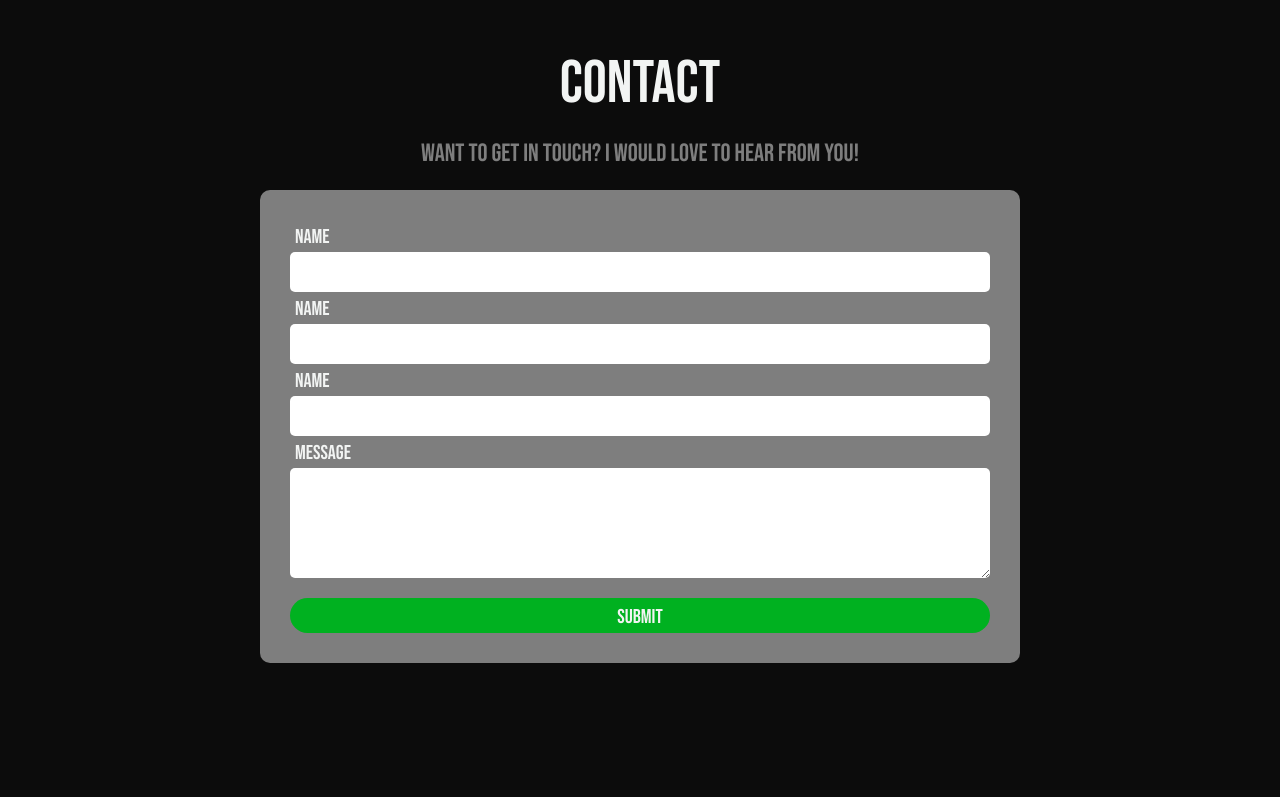
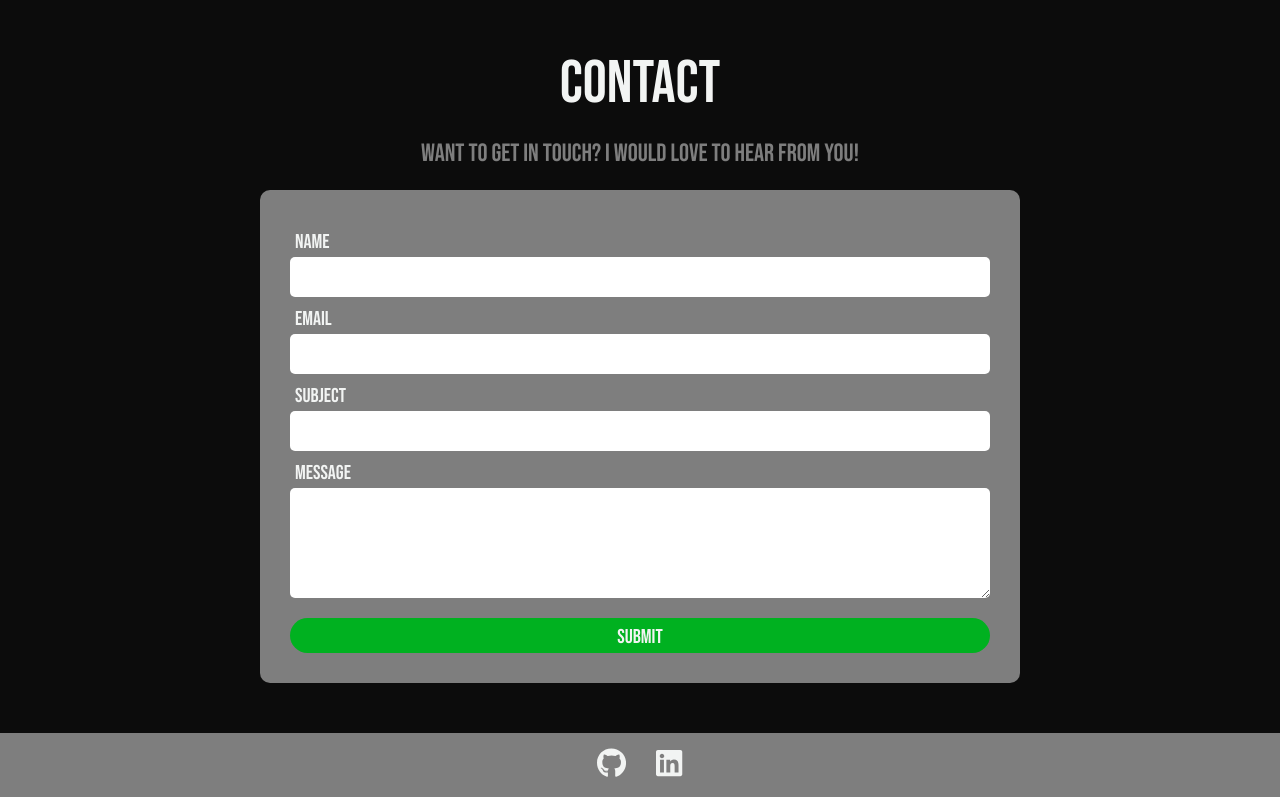
Before and after one commit to naimeramirez/ramirez-portfolio, a website: page index.html in a window 1280 px wide. Shown: the part 3049-3846 px from the top of the page. Before the commit the page ends 3762 px from the top, so only its background shows below. Drawn offline with Linux system fonts and the light colour scheme.

Commit message:
footer section

```diff
--- a/css/index.css
+++ b/css/index.css
@@ -2,7 +2,7 @@
     --primary: #7E7E7E;
     --secondary: #F2F4F3;
     --tertiary: #00B120;
-    --complimentary: #AB0522;
+    --complimentary: #1F8F2D;
     --background: #0C0C0C;
 
     --bar-width: 40px;
@@ -389,6 +389,7 @@ label {
     padding: 5px;
     font-size: 20px;
     color: var(--secondary);
+    margin-top: 5px;
 }
 
 input, textarea {
@@ -422,3 +423,26 @@ button {
 button:hover {
     background-color: var(--complimentary);
 }
+
+/*footer*/
+footer {
+background-color:  var(--primary);
+    width: 100vw;
+}
+
+footer ul {
+    list-style-type: none;
+    display: flex;
+    justify-content: center;
+    align-items: center;
+}
+
+.footer-link {
+    height: 30px;
+    fill: var(--secondary);
+    margin: 15px;
+}
+
+.footer-link:hover {
+    fill: var(--tertiary);
+}
--- a/index.html
+++ b/index.html
@@ -182,10 +182,10 @@
         <label for="name" class="form-label">NAME</label>
         <input type="text" class="form-control" id="name">
 
-        <label for="email" class="form-label">NAME</label>
+        <label for="email" class="form-label">EMAIL</label>
         <input type="email" class="form-control" id="email">
 
-        <label for="subject" class="form-label">NAME</label>
+        <label for="subject" class="form-label">SUBJECT</label>
         <input type="text" class="form-control" id="subject">
 
         <label for="message" class="form-label">MESSAGE</label>
@@ -195,6 +195,17 @@
     </form>
 </div>
 
+<footer>
+    <ul>
+        <li>
+            <a href=""><svg class="footer-link" xmlns="http://www.w3.org/2000/svg" viewBox="0 0 496 512"><path d="M165.9 397.4c0 2-2.3 3.6-5.2 3.6-3.3.3-5.6-1.3-5.6-3.6 0-2 2.3-3.6 5.2-3.6 3-.3 5.6 1.3 5.6 3.6zm-31.1-4.5c-.7 2 1.3 4.3 4.3 4.9 2.6 1 5.6 0 6.2-2s-1.3-4.3-4.3-5.2c-2.6-.7-5.5.3-6.2 2.3zm44.2-1.7c-2.9.7-4.9 2.6-4.6 4.9.3 2 2.9 3.3 5.9 2.6 2.9-.7 4.9-2.6 4.6-4.6-.3-1.9-3-3.2-5.9-2.9zM244.8 8C106.1 8 0 113.3 0 252c0 110.9 69.8 205.8 169.5 239.2 12.8 2.3 17.3-5.6 17.3-12.1 0-6.2-.3-40.4-.3-61.4 0 0-70 15-84.7-29.8 0 0-11.4-29.1-27.8-36.6 0 0-22.9-15.7 1.6-15.4 0 0 24.9 2 38.6 25.8 21.9 38.6 58.6 27.5 72.9 20.9 2.3-16 8.8-27.1 16-33.7-55.9-6.2-112.3-14.3-112.3-110.5 0-27.5 7.6-41.3 23.6-58.9-2.6-6.5-11.1-33.3 2.6-67.9 20.9-6.5 69 27 69 27 20-5.6 41.5-8.5 62.8-8.5s42.8 2.9 62.8 8.5c0 0 48.1-33.6 69-27 13.7 34.7 5.2 61.4 2.6 67.9 16 17.7 25.8 31.5 25.8 58.9 0 96.5-58.9 104.2-114.8 110.5 9.2 7.9 17 22.9 17 46.4 0 33.7-.3 75.4-.3 83.6 0 6.5 4.6 14.4 17.3 12.1C428.2 457.8 496 362.9 496 252 496 113.3 383.5 8 244.8 8zM97.2 352.9c-1.3 1-1 3.3.7 5.2 1.6 1.6 3.9 2.3 5.2 1 1.3-1 1-3.3-.7-5.2-1.6-1.6-3.9-2.3-5.2-1zm-10.8-8.1c-.7 1.3.3 2.9 2.3 3.9 1.6 1 3.6.7 4.3-.7.7-1.3-.3-2.9-2.3-3.9-2-.6-3.6-.3-4.3.7zm32.4 35.6c-1.6 1.3-1 4.3 1.3 6.2 2.3 2.3 5.2 2.6 6.5 1 1.3-1.3.7-4.3-1.3-6.2-2.2-2.3-5.2-2.6-6.5-1zm-11.4-14.7c-1.6 1-1.6 3.6 0 5.9 1.6 2.3 4.3 3.3 5.6 2.3 1.6-1.3 1.6-3.9 0-6.2-1.4-2.3-4-3.3-5.6-2z"/></svg></a>
+        </li>
+        <li>
+            <a href=""><svg class="footer-link" xmlns="http://www.w3.org/2000/svg" viewBox="0 0 448 512"><path d="M416 32H31.9C14.3 32 0 46.5 0 64.3v383.4C0 465.5 14.3 480 31.9 480H416c17.6 0 32-14.5 32-32.3V64.3c0-17.8-14.4-32.3-32-32.3zM135.4 416H69V202.2h66.5V416zm-33.2-243c-21.3 0-38.5-17.3-38.5-38.5S80.9 96 102.2 96c21.2 0 38.5 17.3 38.5 38.5 0 21.3-17.2 38.5-38.5 38.5zm282.1 243h-66.4V312c0-24.8-.5-56.7-34.5-56.7-34.6 0-39.9 27-39.9 54.9V416h-66.4V202.2h63.7v29.2h.9c8.9-16.8 30.6-34.5 62.9-34.5 67.2 0 79.7 44.3 79.7 101.9V416z"/></svg></a>
+        </li>
+    </ul>
+</footer>
+
 <script src="js/index.js"></script>
 </body>
 </html>
```
